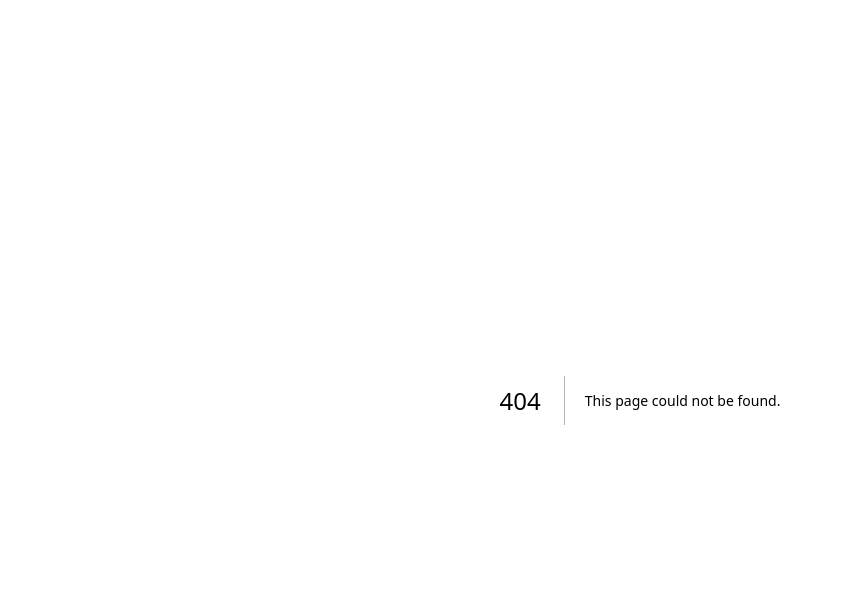
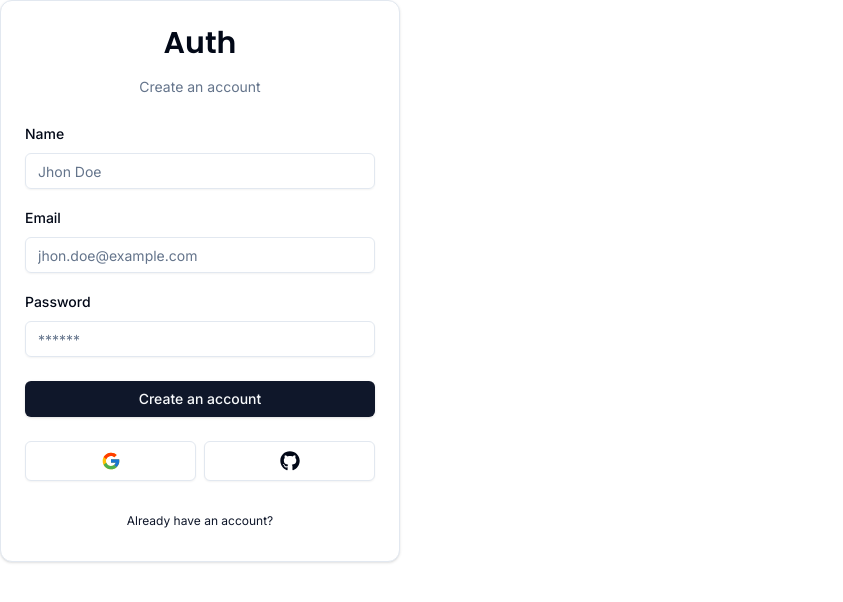
Before and after one commit to CookyNdi/next-auth-v5, a Next.js app: page /auth/register in a window 1280 px wide. Before the commit this address had no page. Shown: the top 602 px of the page, without its empty margins (0-843 px from the left). Built offline with nearby package versions, Linux system fonts and the light colour scheme.

Commit message:
feat : register form

```diff
--- /dev/null
+++ b/actions/register.ts
@@ -0,0 +1,12 @@
+'use server';
+import * as z from 'zod';
+
+import { RegisterSchema } from '@/schemas';
+
+export const register = async (values: z.infer<typeof RegisterSchema>) => {
+  const validateFields = RegisterSchema.safeParse(values);
+  if (!validateFields.success) {
+    return { error: 'Invalid fields!' };
+  }
+  return { success: 'Email sent!' };
+};
--- /dev/null
+++ b/app/auth/register/page.tsx
@@ -0,0 +1,7 @@
+import { RegisterForm } from '@/components/auth/register-form';
+
+const RegisterPage = () => {
+  return <RegisterForm />;
+};
+
+export default RegisterPage;
--- /dev/null
+++ b/components/auth/register-form.tsx
@@ -0,0 +1,102 @@
+'use client';
+import * as z from 'zod';
+import { useForm } from 'react-hook-form';
+import { useState, useTransition } from 'react';
+import { zodResolver } from '@hookform/resolvers/zod';
+
+import { RegisterSchema } from '@/schemas';
+import { register } from '@/actions/register';
+
+import { Form, FormControl, FormField, FormItem, FormLabel, FormMessage } from '../ui/form';
+import { CardWrapper } from './card-wrapper';
+import { Input } from '../ui/input';
+import { Button } from '../ui/button';
+import { FormError } from '../form-error';
+import { FormSuccess } from '../form-success';
+
+export const RegisterForm = () => {
+  const [error, setError] = useState<string | undefined>();
+  const [success, setSuccess] = useState<string | undefined>();
+  const [isPending, startTransition] = useTransition();
+
+  const form = useForm<z.infer<typeof RegisterSchema>>({
+    resolver: zodResolver(RegisterSchema),
+    defaultValues: {
+      email: '',
+      password: '',
+      name: '',
+    },
+  });
+  const onSubmit = (values: z.infer<typeof RegisterSchema>) => {
+    setError('');
+    setSuccess('');
+    startTransition(() => {
+      register(values).then((data) => {
+        setError(data.error);
+        setSuccess(data.success);
+      });
+    });
+  };
+  return (
+    <CardWrapper
+      headerLabel='Create an account'
+      backButtonLabel='Already have an account?'
+      backButtonHref='/auth/login'
+      showSocial
+    >
+      <Form {...form}>
+        <form onSubmit={form.handleSubmit(onSubmit)} className='space-y-6'>
+          <div className='space-y-4'>
+            <FormField
+              control={form.control}
+              name='name'
+              disabled={isPending}
+              render={({ field }) => (
+                <FormItem>
+                  <FormLabel>Name</FormLabel>
+                  <FormControl>
+                    <Input {...field} placeholder='Jhon Doe' type='text' />
+                  </FormControl>
+                  <FormMessage />
+                </FormItem>
+              )}
+            />
+            <FormField
+              control={form.control}
+              name='email'
+              disabled={isPending}
+              render={({ field }) => (
+                <FormItem>
+                  <FormLabel>Email</FormLabel>
+                  <FormControl>
+                    <Input {...field} placeholder='jhon.doe@example.com' type='email' />
+                  </FormControl>
+                  <FormMessage />
+                </FormItem>
+              )}
+            />
+            <FormField
+              control={form.control}
+              name='password'
+              disabled={isPending}
+              render={({ field }) => (
+                <FormItem>
+                  <FormLabel>Password</FormLabel>
+                  <FormControl>
+                    <Input {...field} placeholder='******' type='password' />
+                  </FormControl>
+                  <FormMessage />
+                </FormItem>
+              )}
+            />
+          </div>
+          <FormError message={error} />
+          <FormSuccess message={success} />
+          <Button disabled={isPending} className='w-full' type='submit'>
+            Create an account
+          </Button>
+        </form>
+      </Form>
+    </CardWrapper>
+  );
+};
--- a/schemas/index.ts
+++ b/schemas/index.ts
@@ -4,3 +4,9 @@
   email: z.string().email({ message: 'Email is required' }),
   password: z.string().min(1, { message: 'Password is required' }),
 });
+
+export const RegisterSchema = z.object({
+  email: z.string().email({ message: 'Email is required' }),
+  password: z.string().min(6, { message: 'Minimum 6 characters required' }),
+  name: z.string().min(1, { message: 'Password is required' }),
+});
```
